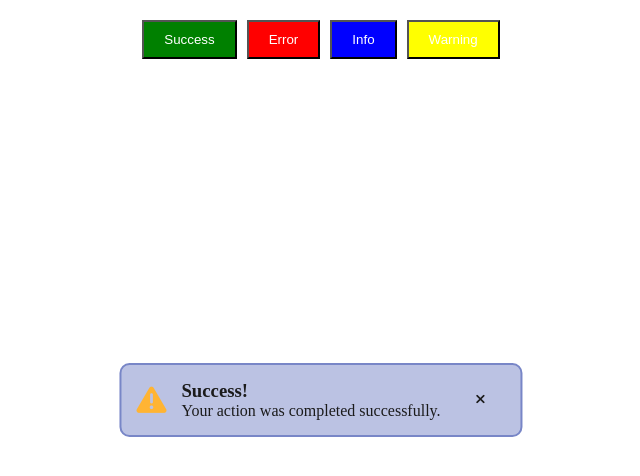
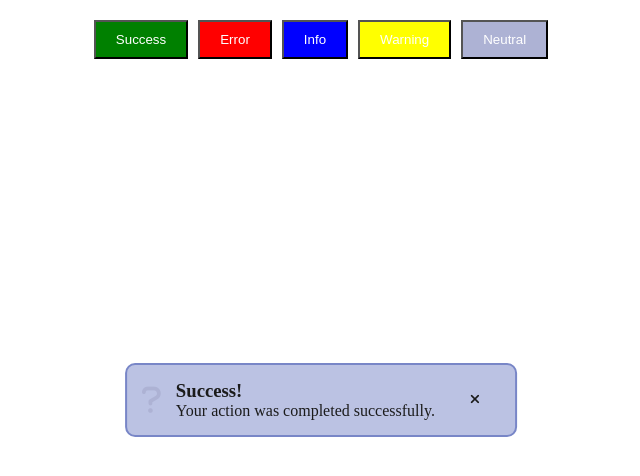
Before and after one commit to fainnerramirez/fai-notifications-library, a website: page index.html in a window 1280 px wide. Both pictures are taken after a click on the button "Info". Shown: the whole page, without its empty margins (319-959 px from the left). Drawn offline with Linux system fonts and the light colour scheme.

Commit message:
feat: add variant neutral notifications

```diff
--- a/index.html
+++ b/index.html
@@ -13,6 +13,7 @@
         <button id="btn_error">Error</button>
         <button id="btn_info">Info</button>
         <button id="btn_warning">Warning</button>
+        <button id="btn_neutral">Neutral</button>
     </div>
     <script src="./toast.js"></script>
 </body>
--- a/styles.css
+++ b/styles.css
@@ -10,6 +10,8 @@
     --notification-info-light: rgba(120, 134, 199, 0.5);
     --notification-milk: rgb(248, 250, 252);
     --notification-gray: rgb(154, 166, 178);
+    --notification-neutral: rgb(173, 178, 212);
+    --notification-neutral-light: rgba(173, 178, 212, 0.5);
 }
 
 h1, h2, h3, h4, h5, h6 {
@@ -105,6 +107,11 @@ h1, h2, h3, h4, h5, h6 {
     border: 2px solid var(--notification-info);
 }
 
+.fai__notification__container.variant-neutral {
+    background-color: var(--notification-milk);
+    border: 2px solid var(--notification-neutral);
+}
+
 .fai__notification__icon {
     font-size: 30px;
     width: auto;
@@ -164,6 +171,10 @@ h1, h2, h3, h4, h5, h6 {
     color: var(--notification-warning);
 }
 
+.fa-question {
+    color: var(--notification-neutral);
+}
+
 button {
     cursor: pointer;
     padding: 10px 20px;
@@ -186,6 +197,10 @@ button {
     background-color: yellow;
 }
 
+#btn_neutral {
+    background-color: var(--notification-neutral);
+}
+
 @media screen and (max-width: 374px) {
     .fai__notification__container {
         width: 95%;
--- a/toast.js
+++ b/toast.js
@@ -16,7 +16,8 @@ const type_notification = {
     SUCCESS: "success",
     ERROR: "error",
     WARNING: "warning",
-    INFO: "info"
+    INFO: "info",
+    NEUTRAL: "neutral"
 }
 
 const options_notification = {
@@ -55,6 +56,7 @@ const createBodyNotification = (options) => {
         case type_notification.ERROR: iconNotification.innerHTML = '<i class="fa-solid fa-circle-exclamation"></i>'; break;
         case type_notification.INFO: iconNotification.innerHTML = '<i class="fa-solid fa-circle-info"></i>'; break;
         case type_notification.WARNING: iconNotification.innerHTML = '<i class="fa-solid fa-triangle-exclamation"></i>'; break;
+        case type_notification.NEUTRAL: iconNotification.innerHTML = '<i class="fa-solid fa-question"></i>'; break;
         default: iconNotification.innerHTML = '<i class="fa-solid fa-face-meh-blank"></i>'; break;
     }
 
@@ -105,6 +107,7 @@ const createNotification = (options = options_notification) => {
     const buttonError = document.querySelector("#btn_error");
     const buttonInfo = document.querySelector("#btn_info");
     const buttonWarning = document.querySelector("#btn_warning");
+    const buttonNeutral = document.querySelector("#btn_neutral");
 
     const notificationContainer = document.createElement("div");
     notificationContainer.classList.add("fai__notification__container" , options.pos);
@@ -139,6 +142,13 @@ const createNotification = (options = options_notification) => {
         document.body.appendChild(notificationContainer);
         assigmentEvent();
     });
+
+    buttonNeutral.addEventListener("click", () => {
+        clearClassNotification(notificationContainer);
+        notificationContainer.classList.add("show", "variant-neutral");
+        document.body.appendChild(notificationContainer);
+        assigmentEvent();
+    });
 }
 
 const main = () => {
@@ -148,7 +158,7 @@ const main = () => {
         message: "Your action was completed successfully.",
         duration: 5000,
         pos: "center",
-        type: "warning"
+        type: "neutral"
     }
 
     createNotification(options);
```
